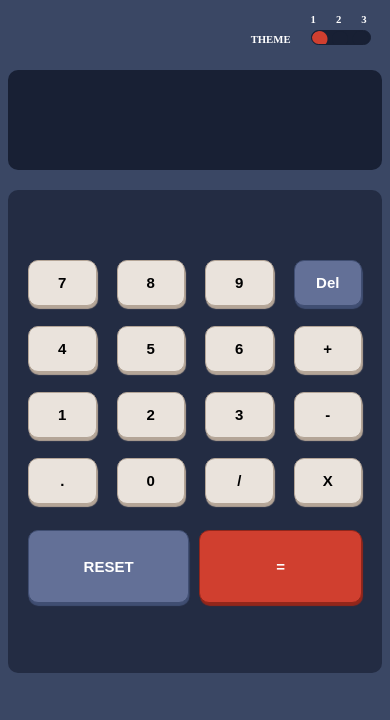
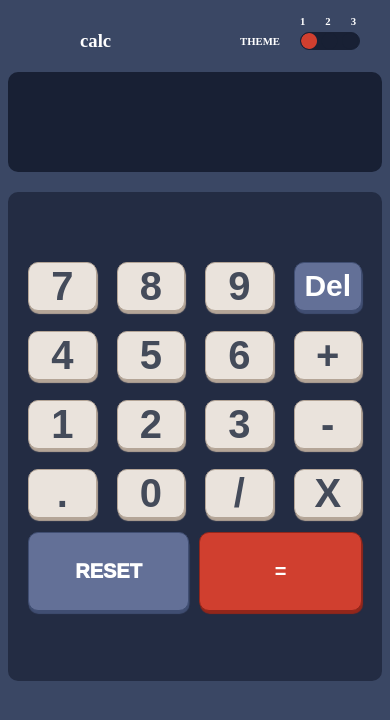
Before and after one commit to bervely-27/calculatrice, a plain HTML site: page index.html in a window 390 px wide. Drawn offline with Linux system fonts and the light colour scheme.

Commit message:
fix responsivity

```diff
--- a/index.html
+++ b/index.html
@@ -44,30 +44,30 @@
         <div id="keys">
             <div id="numbers-to-calculate">
 
-                <button onclick="clickToDisplay('7')"> 7</button>
-                <button onclick="clickToDisplay('8')"> 8</button>
-                <button onclick="clickToDisplay('9')"> 9</button>
+                <button id="chiffres" onclick="clickToDisplay('7')"> 7</button>
+                <button id="chiffres" onclick="clickToDisplay('8')"> 8</button>
+                <button id="chiffres" onclick="clickToDisplay('9')"> 9</button>
                 <button id="del-btn" onclick="deleteDisplay()">Del</button>
 
 
 
 
-                <button onclick="clickToDisplay('4')"> 4</button>
-                <button onclick="clickToDisplay('5')"> 5</button>
-                <button onclick="clickToDisplay('6')">6</button>
-                <button onclick="getOperator('+')">+</button>
+                <button id="chiffres" onclick="clickToDisplay('4')"> 4</button>
+                <button id="chiffres" onclick="clickToDisplay('5')"> 5</button>
+                <button id="chiffres" onclick="clickToDisplay('6')">6</button>
+                <button id="chiffres" onclick="getOperator('+')">+</button>
 
 
-                <button onclick="clickToDisplay('1')">1</button>
-                <button onclick="clickToDisplay('2')">2</button>
-                <button onclick="clickToDisplay('3')">3</button>
-                <button onclick="getOperator('-')"> -</button>
+                <button id="chiffres" onclick="clickToDisplay('1')">1</button>
+                <button id="chiffres" onclick="clickToDisplay('2')">2</button>
+                <button id="chiffres" onclick="clickToDisplay('3')">3</button>
+                <button id="chiffres" onclick="getOperator('-')"> -</button>
 
 
-                <button onclick="clickToDisplay('.')">.</button>
-                <button onclick="clickToDisplay('0')"> 0</button>
-                <button onclick="getOperator('/')">/</button>
-                <button onclick="getOperator('*')">X</button>
+                <button id="chiffres" onclick="clickToDisplay('.')">.</button>
+                <button id="chiffres" onclick="clickToDisplay('0')"> 0</button>
+                <button id="chiffres" onclick="getOperator('/')">/</button>
+                <button id="chiffres" onclick="getOperator('*')">X</button>
 
             </div>
             <div class="last-row"> <button onclick="clearAll()" id="reset-btn">RESET</button>
--- a/style.css
+++ b/style.css
@@ -12,23 +12,25 @@ body{
     align-items: center;
     justify-content: center;
     overflow: hidden;
+    margin-top:50px ;
 }
 
 #keys{
     background-color:  hsl(223, 31%, 20%);
     display: flex;
     flex-direction: column;
-    width: 50%;
+    width: 30%;
     padding-bottom: 20px;
     margin-top: 20px;
     border-radius: 10px;
+
 
 }
 
 
 .box-switch{
     width: 60px;
-    height: 15px;
+    height: 18px;
     border: 1px,solid, hsl(224, 36%, 15%) ;
     border-radius: 10px;
    background-color:hsl(224, 36%, 15%);
@@ -54,14 +56,16 @@ body{
     display: flex;
     justify-content: space-between;
     color: hsl(0, 0%, 100%);
-    gap: 500px;
-    width: 50px;
+    gap: 60px;
+    /* width: 50px; */
+    margin-left: 60px;
 
 
 }
 .numbers-box-switch{
     display: flex;
     gap: 20px;
+    margin-right: -200px;
 
 }
 #icon{
@@ -89,7 +93,7 @@ body{
     height: 5px;
  }
 #display{
-    width: 50%;
+    width: 30%;
     height: 100px;
     border-radius: 10px;
 text-align: right;
@@ -129,6 +133,8 @@ text-align: right;
     width: 50%;
     margin-bottom: 50px;
     margin-top: -60px;
+    font-weight: 700;
+    font-size: 20px;
 
 
 
@@ -151,6 +157,8 @@ text-align: right;
     width: 50%;
     margin-bottom: 50px;
     margin-top: -60px;
+    font-weight: 1000;
+    font-size: 20px;
 
 
 }
@@ -163,7 +171,12 @@ text-align: right;
     transform: translateY(3px);
 }
 
-
+#chiffres{
+    width:100%;
+    font-weight: 700;
+    font-size: 40px;
+    color: hsl(221, 14%, 31%);
+}
 button{
     box-shadow: none;
     shape-outside: none;
@@ -196,16 +209,32 @@ button{
     box-shadow: 1px 3px 1px hsl(224, 28%, 35%);
     border:1px solid  hsl(224, 28%, 35%);
     border-radius: 10px;
+    width: 100%;
+    font-weight: 700;
+    font-size: 30px;
 }
 button :active{
     transform: translateY(3px);
 }
 @media (max-width:900px){
     .title{
-        width: 25px;
+        /* width: 25px; */
         display: flex;
         align-items: center;
-        justify-content: center;
+        justify-content: space-between;
+     margin-left: -70px;
+
+
+    }
+    .calculatrice{
+        margin-top:10px ;
+    }
+    .numbers-box-switch{
+        /* align-items: center; */
+    }
+    .title h3{
+        margin-left: -80px;
+        margin-right: 0;
     }
     #display{
         width:100%
--- a/style2.css
+++ b/style2.css
@@ -12,13 +12,14 @@ body{
     align-items: center;
     justify-content: center;
     overflow: hidden;
+    margin-top:50px ;
 }
 
 #keys{
     background-color:  hsl(0, 5%, 81%);
     display: flex;
     flex-direction: column;
-    width: 50%;
+    width: 30%;
     padding-bottom: 20px;
     margin-top: 20px;
     border-radius: 10px;
@@ -28,7 +29,7 @@ body{
 
 .box-switch{
     width: 60px;
-    height: 15px;
+    height: 18px;
     border: 1px,solid, hsl(0, 5%, 81%);
     border-radius: 10px;
    background-color:hsl(0, 5%, 81%);
@@ -54,14 +55,16 @@ body{
     display: flex;
     justify-content: space-between;
     color: hsl(0, 0%, 100%);
-    gap: 500px;
-    width: 50px;
+    gap: 60px;
+    /* width: 50px; */
+    margin-left: 60px;
 
 
 }
 .numbers-box-switch{
     display: flex;
     gap: 20px;
+    margin-right: -200px;
 
 }
 #icon{
@@ -84,7 +87,7 @@ body{
 }
 
 #display{
-    width: 50%;
+    width: 30%;
     height: 100px;
     border-radius: 10px;
 text-align: right;
@@ -124,6 +127,8 @@ text-align: right;
     width: 50%;
     margin-bottom: 50px;
     margin-top: -60px;
+    font-weight: 700;
+    font-size: 20px;
 
 
 
@@ -146,6 +151,8 @@ text-align: right;
     width: 50%;
     margin-bottom: 50px;
     margin-top: -60px;
+    font-weight: 1000;
+    font-size: 20px;
 
 
 }
@@ -157,7 +164,12 @@ text-align: right;
 #reset-btn:active{
     transform: translateY(3px);
 }
+#chiffres{
+    width:100%;
+    font-weight: 700;
+    font-size: 40px;
 
+}
 
 button{
     box-shadow: none;
@@ -191,16 +203,32 @@ button{
     box-shadow: 1px 3px 1px hsl(185, 58%, 25%);
     border:1px solid  hsl(185, 58%, 25%);
     border-radius: 10px;
+    width: 100%;
+    font-weight: 700;
+    font-size: 30px;
 }
 button :active{
     transform: translateY(3px);
 }
 @media (max-width:900px){
     .title{
-        width: 25px;
+        /* width: 25px; */
         display: flex;
         align-items: center;
-        justify-content: center;
+        justify-content: space-between;
+     margin-left: -70px;
+
+
+    }
+    .calculatrice{
+        margin-top:10px ;
+    }
+    .numbers-box-switch{
+        /* align-items: center; */
+    }
+    .title h3{
+        margin-left: -80px;
+        margin-right: 0;
     }
     #display{
         width:100%
--- a/style3.css
+++ b/style3.css
@@ -12,13 +12,14 @@ body{
     align-items: center;
     justify-content: center;
     overflow: hidden;
+    margin-top:50px ;
 }
 
 #keys{
     background-color:  hsl(268, 71%, 12%);
     display: flex;
     flex-direction: column;
-    width: 50%;
+    width: 30%;
     padding-bottom: 20px;
     margin-top: 20px;
     border-radius: 10px;
@@ -28,7 +29,7 @@ body{
 
 .box-switch{
     width: 60px;
-    height: 15px;
+    height: 18px;
     border: 1px,solid,  hsl(268, 71%, 12%);
     border-radius: 10px;
    background-color: hsl(268, 71%, 12%);
@@ -54,14 +55,16 @@ body{
     display: flex;
     justify-content: space-between;
     color:hsl(52, 100%, 62%);
-    gap: 500px;
-    width: 50px;
+    gap: 60px;
+
+    margin-left: 60px;
 
 
 }
 .numbers-box-switch{
     display: flex;
     gap: 20px;
+    margin-right: -200px;
 
 }
 #icon{
@@ -84,7 +87,7 @@ body{
 }
 
 #display{
-    width: 50%;
+    width: 30%;
     height: 100px;
     border-radius: 10px;
 text-align: right;
@@ -124,6 +127,8 @@ text-align: right;
     width: 50%;
     margin-bottom: 50px;
     margin-top: -60px;
+    font-weight: 700;
+    font-size: 20px;
 
 
 
@@ -146,6 +151,8 @@ text-align: right;
     width: 50%;
     margin-bottom: 50px;
     margin-top: -60px;
+    font-weight: 1000;
+    font-size: 20px;
 
 
 }
@@ -158,7 +165,13 @@ text-align: right;
     transform: translateY(3px);
 }
 
+#chiffres{
+    width:100%;
+    font-weight: 700;
+    font-size: 40px;
+    color: hsl(52, 100%, 62%);
 
+}
 button{
     box-shadow: none;
     shape-outside: none;
@@ -191,16 +204,32 @@ button{
     box-shadow: 1px 3px 1px hsl(290, 70%, 36%);
     border:1px solid  hsl(290, 70%, 36%);
     border-radius: 10px;
+    width: 100%;
+    font-weight: 700;
+    font-size: 30px;
 }
 button :active{
     transform: translateY(3px);
 }
 @media (max-width:900px){
     .title{
-        width: 25px;
+        /* width: 25px; */
         display: flex;
         align-items: center;
-        justify-content: center;
+        justify-content: space-between;
+     margin-left: -70px;
+
+
+    }
+    .calculatrice{
+        margin-top:10px ;
+    }
+    .numbers-box-switch{
+        /* align-items: center; */
+    }
+    .title h3{
+        margin-left: -80px;
+        margin-right: 0;
     }
     #display{
         width:100%
```
